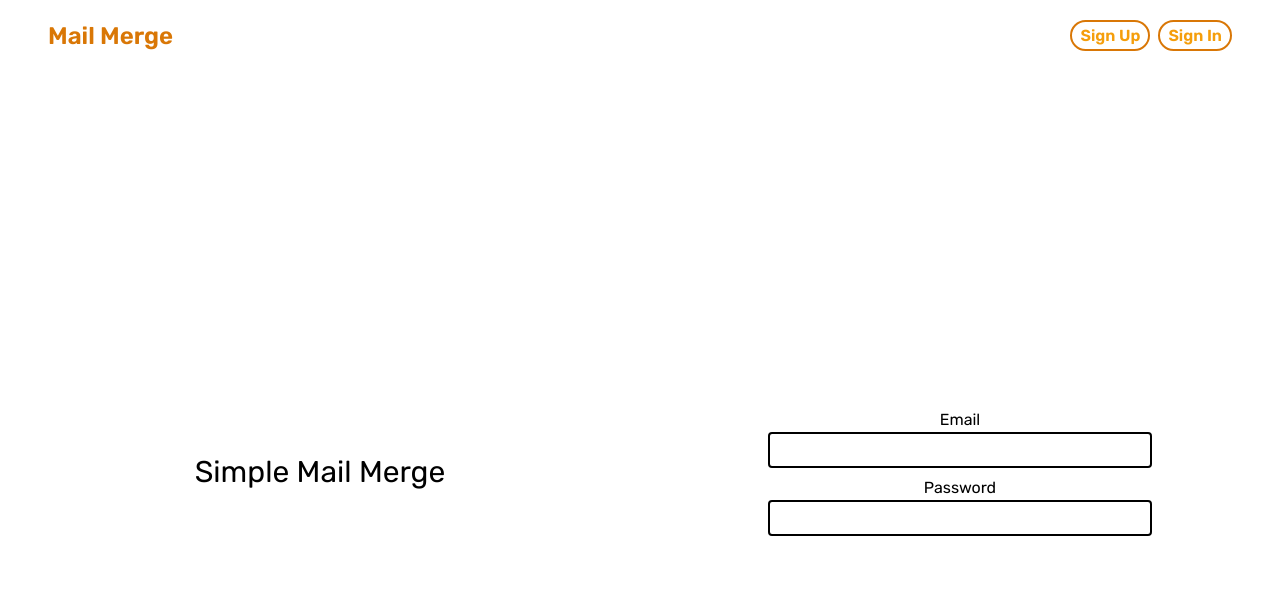
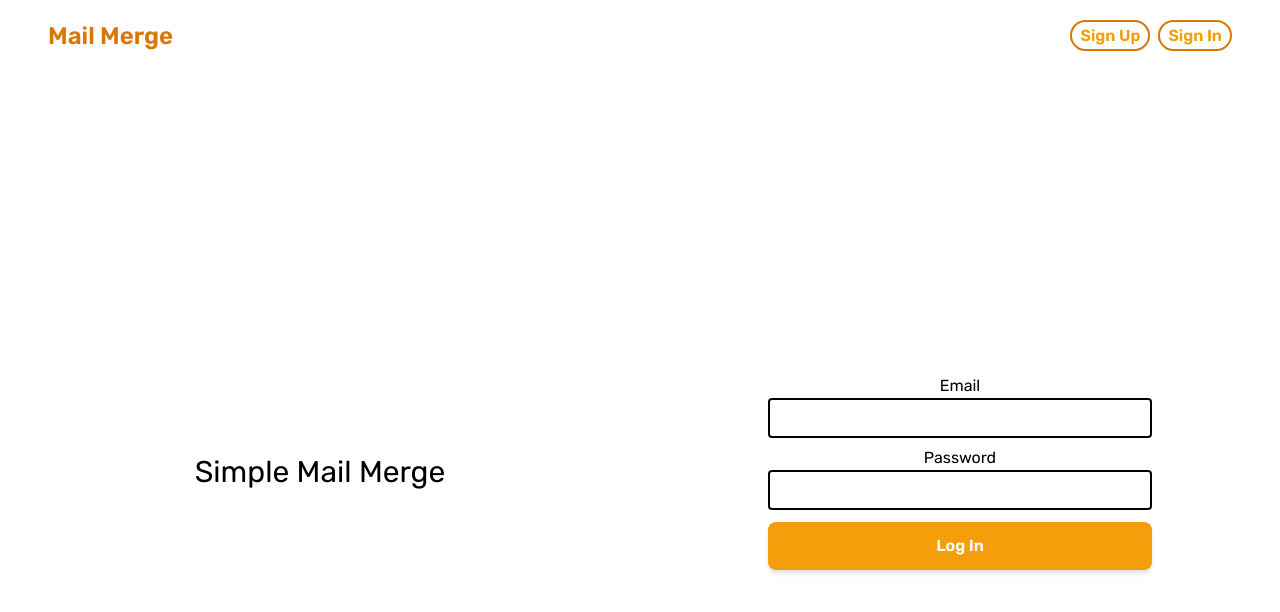
Before and after one commit to OluwaninsolaAO/simple-mail-merge, a Next.js app in the folder frontend/: page /signin in a window 1280 px wide. Shown: the top 612 px of the page. Built offline with nearby package versions, Linux system fonts and the light colour scheme.

Commit message:
Update login form

```diff
--- a/frontend/app/components/SignInForm.jsx
+++ b/frontend/app/components/SignInForm.jsx
@@ -1,20 +1,47 @@
+"use client";
+
+import { useState } from "react";
+
 export default function SignInForm() {
+  const [email, setEmail] = useState("");
+  const [password, setPassword] = useState("");
+
+  function handleSubmit(e) {
+    e.preventDefault();
+    console.log(email, password);
+  }
+
   return (
     <div className="md:grid grid-cols-2 text-center h-screen items-center">
       <div className="">
         <h1 className="text-3xl">Simple Mail Merge</h1>
       </div>
       <div className="">
-        <form className="text-center">
+        <form onSubmit={handleSubmit} className="text-center">
           <div className="mb-2">
             <label>Email</label>
-            <input className="w-3/5 h-9 border-2 border-black rounded py-2 px-3 text-gray-700 leading-tight focus:outline-none focus:shadow-outline"
-            id="email" type="email" />
+            <input
+              className="focus:outline-none focus:shadow-outline"
+              id="email"
+              type="email"
+              required
+              value={email}
+              onChange={(e) => setEmail(e.target.value)}
+            />
           </div>
-          <div className="">
+          <div className="mb-3">
             <label>Password </label>
-            <input type="password" className="w-3/5 h-9 border-2 border-black rounded py-2 px-3 text-gray-700 leading-tight focus:outline-none focus:shadow-outline" />
+            <input
+              type="password"
+              className=""
+              required
+              value={password}
+              onChange={(e) => setPassword(e.target.value)}
+            />
           </div>
+          <button type="submit" className="submit-btn">
+            Log In
+          </button>
         </form>
       </div>
     </div>
--- a/frontend/app/globals.css
+++ b/frontend/app/globals.css
@@ -12,10 +12,14 @@ label {
   @apply block
 }
 
+.submit-btn {
+  @apply border-0 rounded-lg bg-amber-500 text-white font-semibold p-3 w-3/5 shadow-md hover:shadow-lg
+}
 
-/* .input {
-  @apply border-2 border-black h-8 w-full sm:w-60 block pl-1
-} */
+
+input {
+  @apply w-3/5 h-10 border-2 border-black rounded py-2 px-3 text-gray-700 leading-tight
+}
 
 .text-content {
   font-family: "Josefin Sans", sans-serif;
--- a/frontend/app/signup/page.jsx
+++ b/frontend/app/signup/page.jsx
@@ -1,7 +1,9 @@
+import SignUpForm from "../components/SignUpForm";
+
 function SignUp() {
-    return <div className="grid grid-cols-2">
-
-    </div>
+    return (
+        <div>Hehehehe</div>
+    )
 }
 
 export default SignUp;
```
